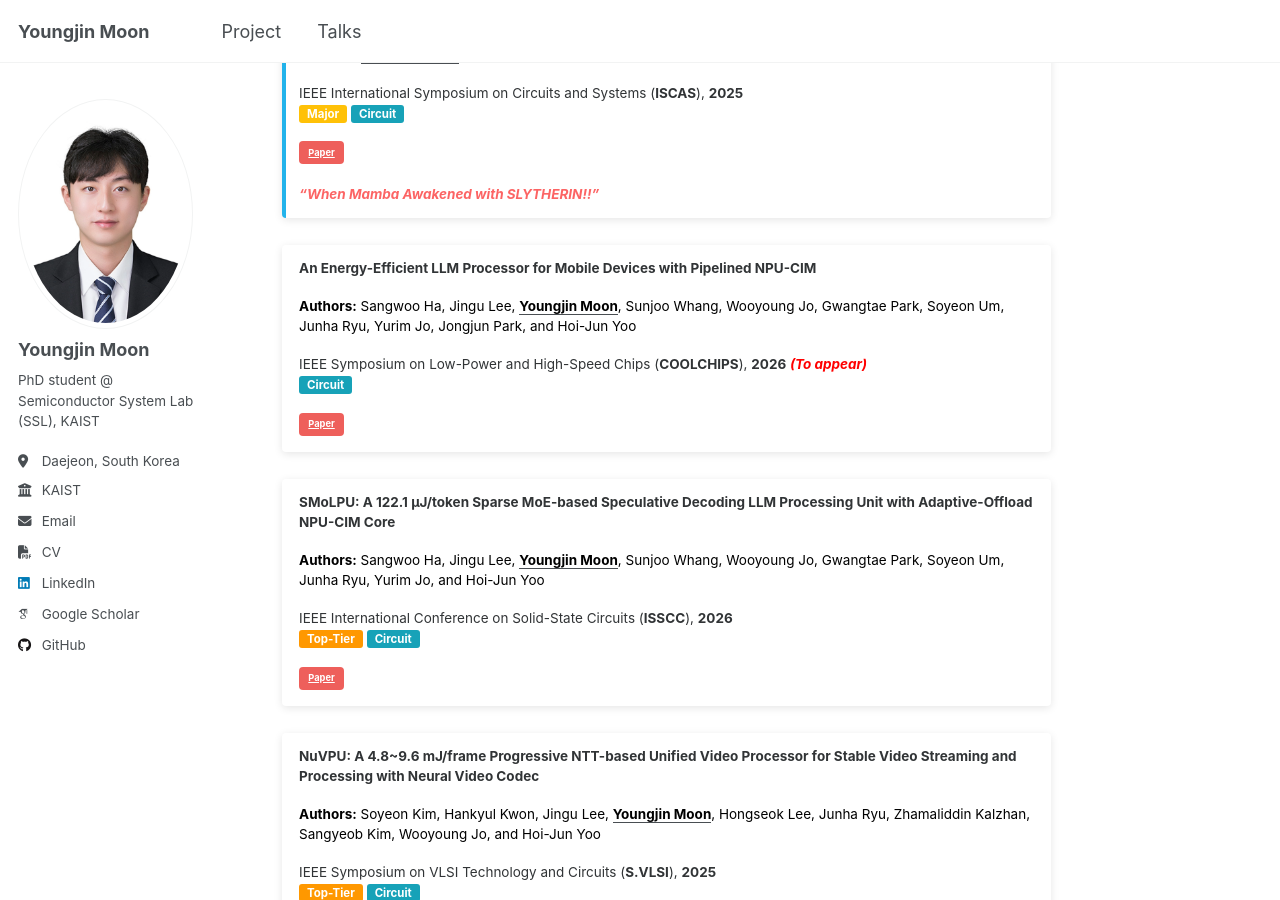
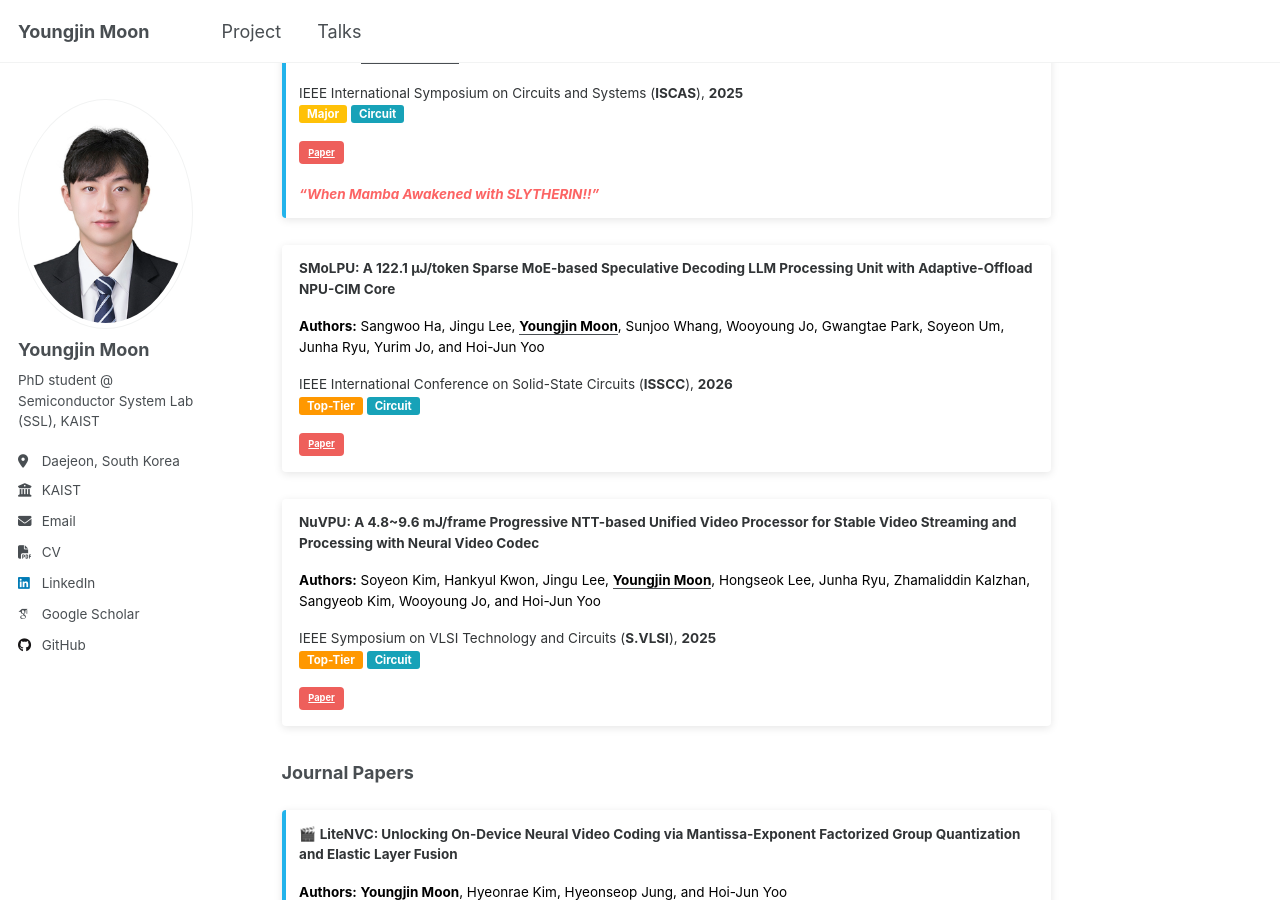
Before and after one commit to yjmoon99/yjmoon99.github.io, a Jekyll site: the page built from _pages/about.md, in a window 1280 px wide and 900 px high, scrolled down 1555 px. Built offline with Jekyll 4.4.1, drawn with Linux system fonts in a browser that asks for light colours; some web fonts are replaced; a script that is not in the unit is left out.

Commit message:
Update Profile

```diff
--- a/_pages/about.md
+++ b/_pages/about.md
@@ -70,18 +70,6 @@ IEEE International Symposium on Circuits and Systems (**ISCAS**), **2025**
 </div>
 
 <div class="notice notice--info" markdown="1" style="border-left: 4px solid transparent; margin-bottom: 1.5em; background-color: white; box-shadow: 0 2px 8px rgba(0,0,0,0.1); border-radius: 4px; padding: 1em; font-size: 1.6em;">
-**An Energy-Efficient LLM Processor for Mobile Devices with Pipelined NPU-CIM**
-
-<span style="color: #000; font-weight: bold;">Authors:</span> <span style="color: #000;">Sangwoo Ha, Jingu Lee, <strong><u>Youngjin Moon</u></strong>, Sunjoo Whang, Wooyoung Jo, Gwangtae Park, Soyeon Um, Junha Ryu, Yurim Jo, Jongjun Park, and Hoi-Jun Yoo</span>
-
-IEEE Symposium on Low-Power and High-Speed Chips (**COOLCHIPS**), **2026** <em style="color: red; font-style: italic; font-weight: bold;">(To appear)</em><br>
-<span style="background-color: #17a2b8; color: white; padding: 2px 8px; border-radius: 3px; font-size: 0.85em; font-weight: bold;">Circuit</span>
-
-[Paper](https://ieeexplore.ieee.org/document/11409285){: .btn .btn--danger .btn--small}
-
-</div>
-
-<div class="notice notice--info" markdown="1" style="border-left: 4px solid transparent; margin-bottom: 1.5em; background-color: white; box-shadow: 0 2px 8px rgba(0,0,0,0.1); border-radius: 4px; padding: 1em; font-size: 1.6em;">
 **SMoLPU: A 122.1 μJ/token Sparse MoE-based Speculative Decoding LLM Processing Unit with Adaptive-Offload NPU-CIM Core**
 
 <span style="color: #000; font-weight: bold;">Authors:</span> <span style="color: #000;">Sangwoo Ha, Jingu Lee, <strong><u>Youngjin Moon</u></strong>, Sunjoo Whang, Wooyoung Jo, Gwangtae Park, Soyeon Um, Junha Ryu, Yurim Jo, and Hoi-Jun Yoo</span>
@@ -144,7 +132,7 @@ IEEE Journal on Emerging and Selected Topics in Circuits and Systems (**JETCAS**
 
 <span style="color: #000; font-weight: bold;">Authors:</span> <span style="color: #000;"><strong><u>Youngjin Moon</u></strong>, Sangwoo Ha, Junha Ryu, Soyeon Kim, Donghyeon Han, and Hoi-Jun Yoo</span>
 
-IEEE Transactions on Circuits and Systems for Video Technology (**TCSVT**), **2026**
+IEEE Transactions on Circuits and Systems for Video Technology (**TCSVT**), **2026**<br>
 <span style="background-color: #ff9800; color: white; padding: 2px 8px; border-radius: 3px; font-size: 0.85em; font-weight: bold;">SCI Q1</span> <span style="background-color: #17a2b8; color: white; padding: 2px 8px; border-radius: 3px; font-size: 0.85em; font-weight: bold;">Circuit</span>
 
 [Paper](#){: .btn .btn--danger .btn--small}
```
